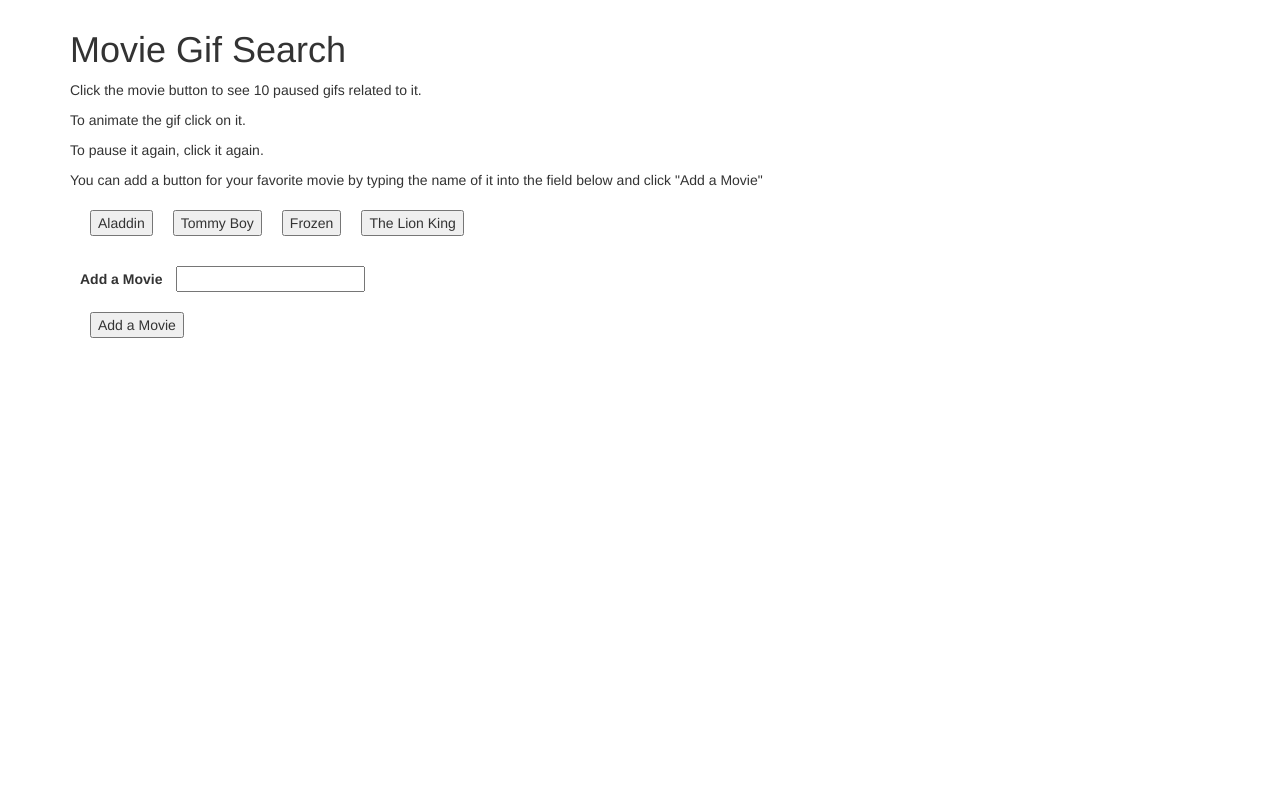
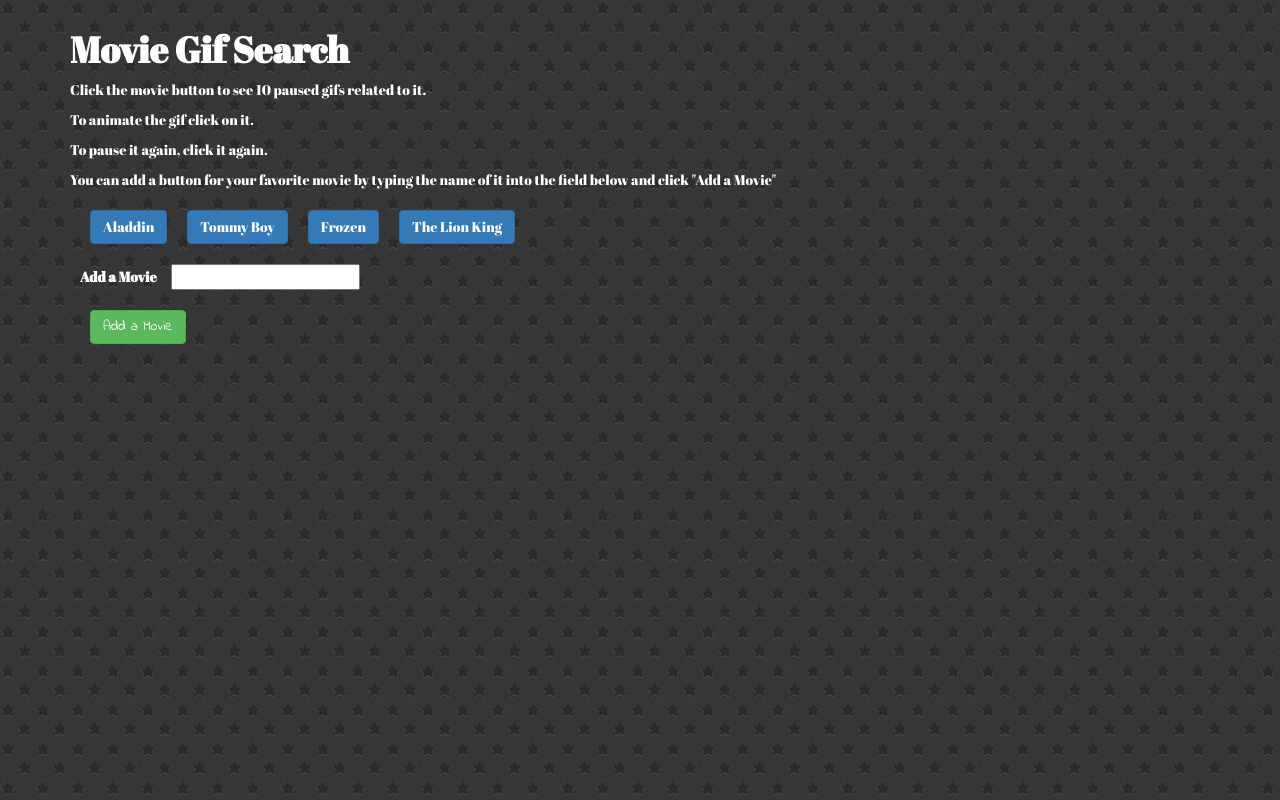
Before and after one commit to BigFos/BigFos.github.io, a plain HTML site: page GifTastic/index.html in a window 1280 px wide. Drawn offline with nearby package versions, Linux system fonts and the light colour scheme.

Commit message:
made some style changes

```diff
--- a/GifTastic/assets/css/style.css
+++ b/GifTastic/assets/css/style.css
@@ -4,3 +4,15 @@ form,
 input {
     margin: 10px;
 }
+body{
+	background-image: url("../images/starring.png");
+}
+.text,
+button,
+p{
+	color: white;
+	font-family: 'Abril Fatface', cursive;
+}
+#add-movie{
+	font-family: 'Indie Flower', cursive;
+}
--- a/GifTastic/assets/javascript/app.js
+++ b/GifTastic/assets/javascript/app.js
@@ -45,7 +45,7 @@ function renderButtons() {
     $("#buttons-view").empty();
     for (var i = 0; i < movies.length; i++) {
         var a = $("<button>");
-        a.addClass("movie");
+        a.addClass("movie btn btn-primary");
         a.attr("data-name", movies[i]);
         a.text(movies[i]);
         $("#buttons-view").append(a);
@@ -58,6 +58,7 @@ $("#add-movie").on("click", function(event) {
     movies.push(movie);
     console.log(movies)
     renderButtons();
+    $("#movie-input").val("");
 });
 
 $(document).on("click", ".movie", displayMovieInfo);
--- a/GifTastic/index.html
+++ b/GifTastic/index.html
@@ -7,11 +7,12 @@
     <link rel="stylesheet" type="text/css" href="assets/css/reset.css">
     <link rel="stylesheet" href="https://maxcdn.bootstrapcdn.com/bootstrap/3.3.6/css/bootstrap.min.css">
     <link rel="stylesheet" type="text/css" href="assets/css/style.css">
+    <link href="https://fonts.googleapis.com/css?family=Abril+Fatface|Indie+Flower" rel="stylesheet"
 </head>
 
 <body>
     <div class="container">
-        <h1>Movie Gif Search</h1>
+        <h1 class="text"><strong>Movie Gif Search</strong></h1>
         <p>Click the movie button to see 10 paused gifs related to it.</p>
         <p>To animate the gif click on it.</p>
         <p>To pause it again, click it again.</p>
@@ -19,10 +20,10 @@
         <div id="movies-view"></div>
         <div id="buttons-view"></div>
         <form id="movie-form">
-            <label for="movie-input">Add a Movie</label>
+            <label class="text" for="movie-input">Add a Movie</label>
             <input type="text" id="movie-input">
             <br>
-            <input id="add-movie" type="submit" value="Add a Movie">
+            <input class="btn btn-success" id="add-movie" type="submit" value="Add a Movie">
         </form>
         <div id="gifs-appear-here"></div>
     </div>
```
Also changed, not shown: GifTastic/assets/images/starring.png (added).
